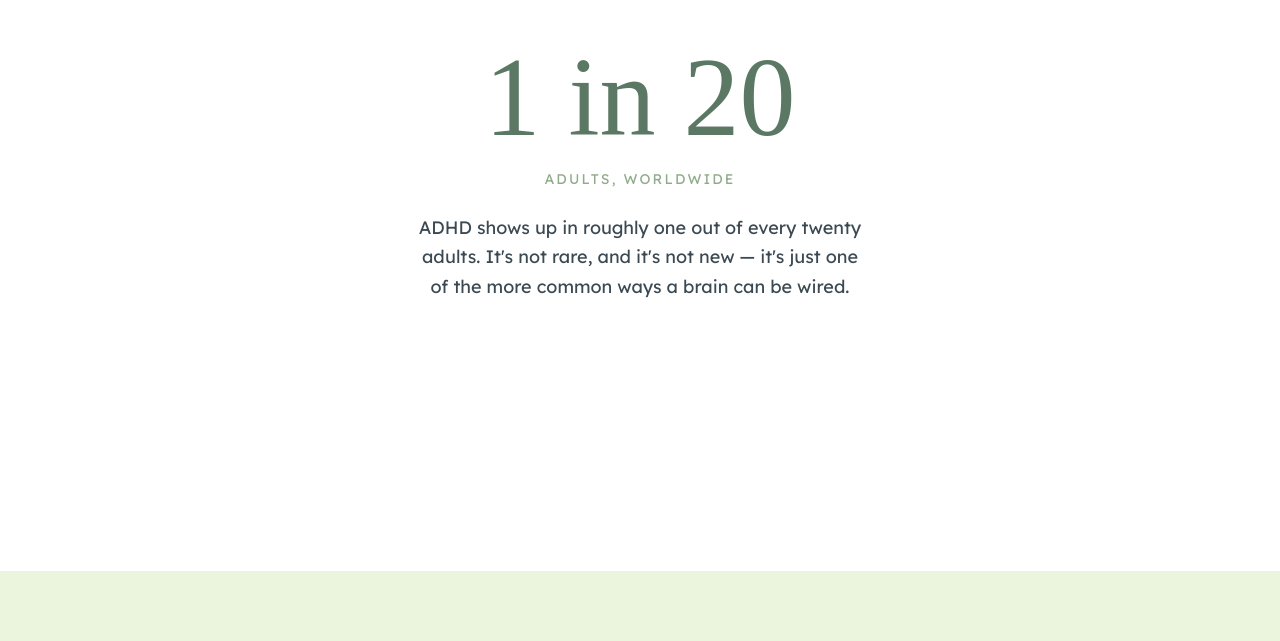
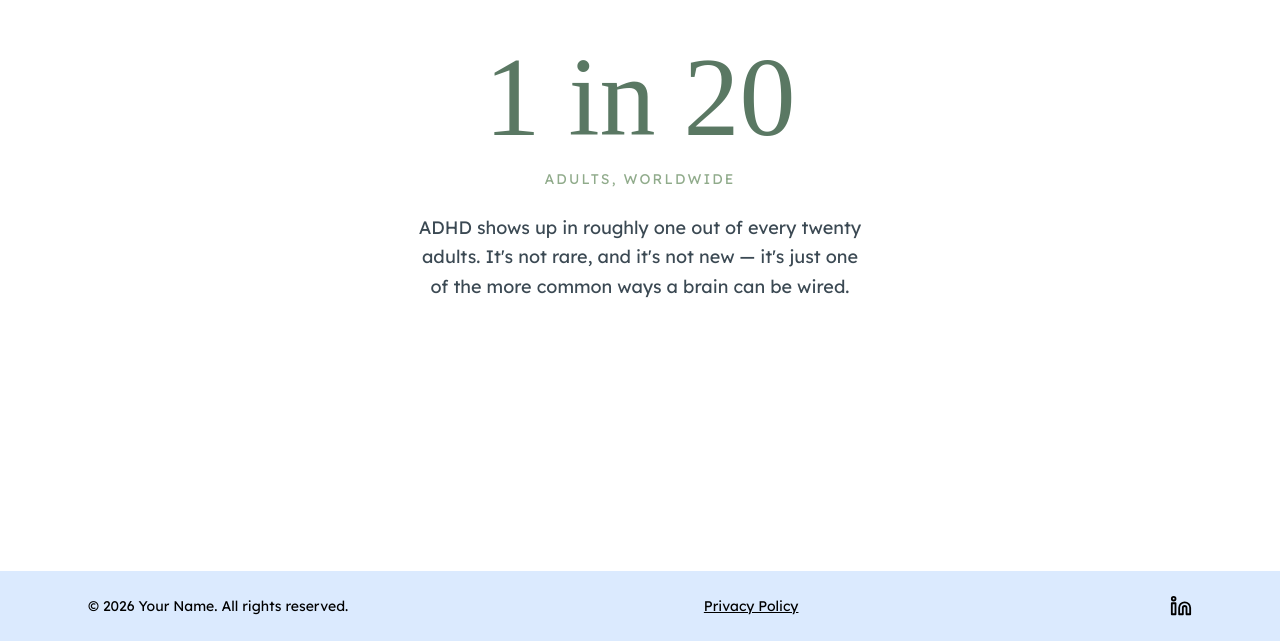
Before and after one commit to shabdisatyal/ADHD-COACH, a React (Vite) app in the folder ADHD_COACH/: page / in a window 1280 px wide. Shown: the part 1183-1824 px from the top of the page. Before the commit the page ends 1754 px from the top, so only its background shows below. Built offline with nearby package versions, Linux system fonts and the light colour scheme; no server answers; a web font is replaced by a local one.

Commit message:
Footer and notice

```diff
--- a/ADHD_COACH/src/App.jsx
+++ b/ADHD_COACH/src/App.jsx
@@ -12,6 +12,8 @@ import { Study } from '../frontend/components/pages/study';
 import { Signup } from '../frontend/components/pages/signup';
 import { Profile } from '../frontend/components/pages/profile';
 import { Signin } from '../frontend/components/pages/signin';
+import { Footer } from '../frontend/components/pages/Footer';
+
 
 
 
@@ -50,8 +52,9 @@ function App() {
 
         <AnimatedRoutes />
 
+       <Footer/>
+      </AuthProvider>
 
-      </AuthProvider>
     </div>
   );
 }
```
Also changed, not shown: ADHD_COACH/public/customerprotection/privacy-policy.html (renamed from ADHD_COACH/frontend/components/customerprotection/privacy-policy.html).
